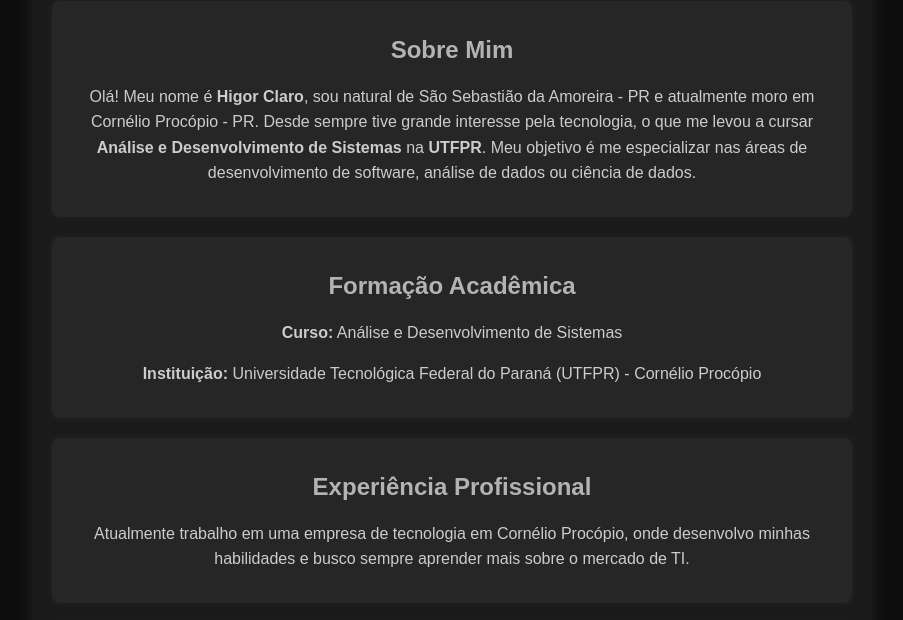
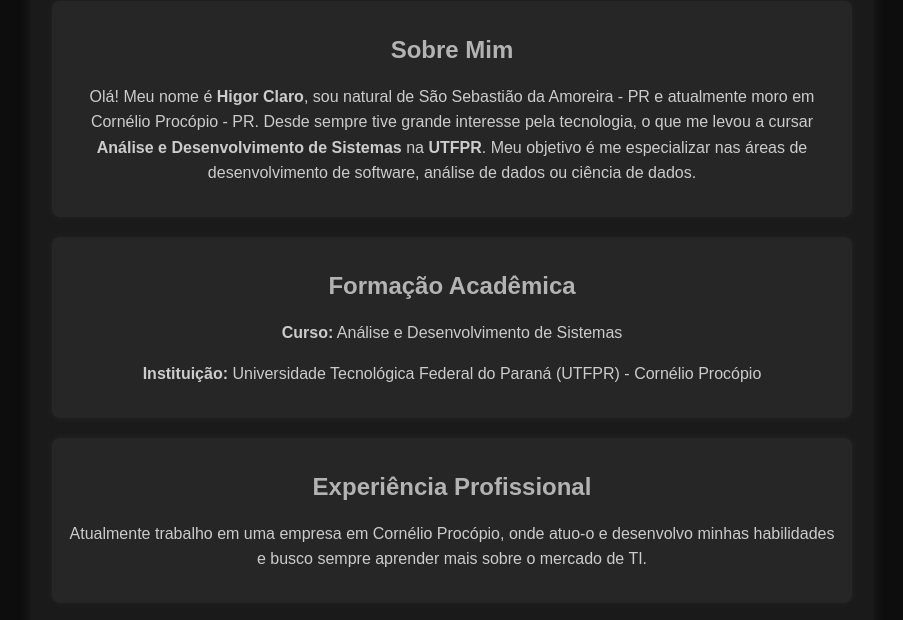
Before and after one commit to Higorclr/Prog._Web_Front-End, a plain HTML site: page index.html in a window 1280 px wide. Shown: the part 153-773 px from the top of the page, without its empty margins (188-1091 px from the left). Drawn offline with Linux system fonts and the light colour scheme.

Commit message:
Update index.html

```diff
--- a/index.html
+++ b/index.html
@@ -74,7 +74,7 @@
 
     <div class="section">
         <h2>Experiência Profissional</h2>
-        <p>Atualmente trabalho em uma empresa de tecnologia em Cornélio Procópio, onde desenvolvo minhas habilidades e busco sempre aprender mais sobre o mercado de TI.</p>
+        <p>Atualmente trabalho em uma empresa em Cornélio Procópio, onde atuo-o e desenvolvo minhas habilidades e busco sempre aprender mais sobre o mercado de TI.</p>
     </div>
 
     <div class="section">
```
